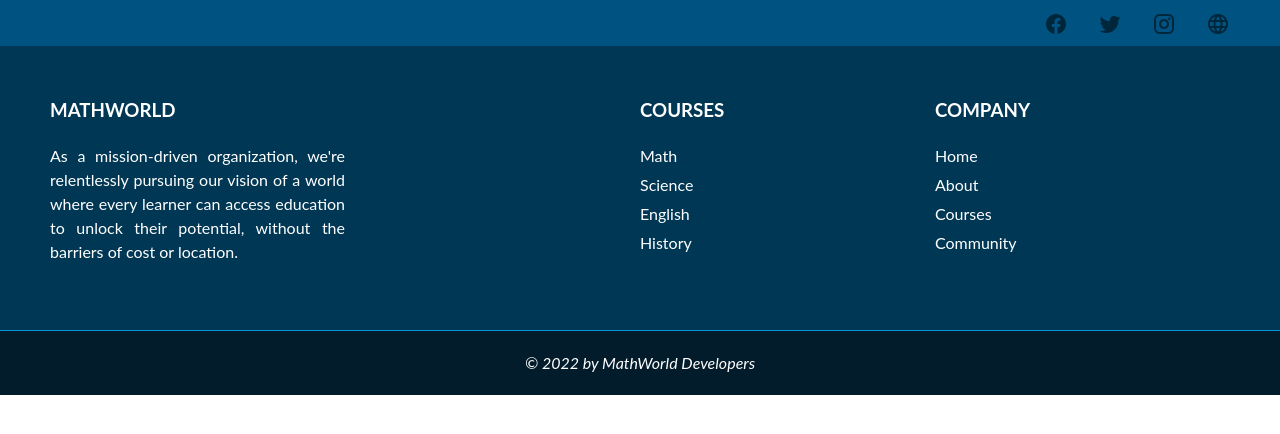
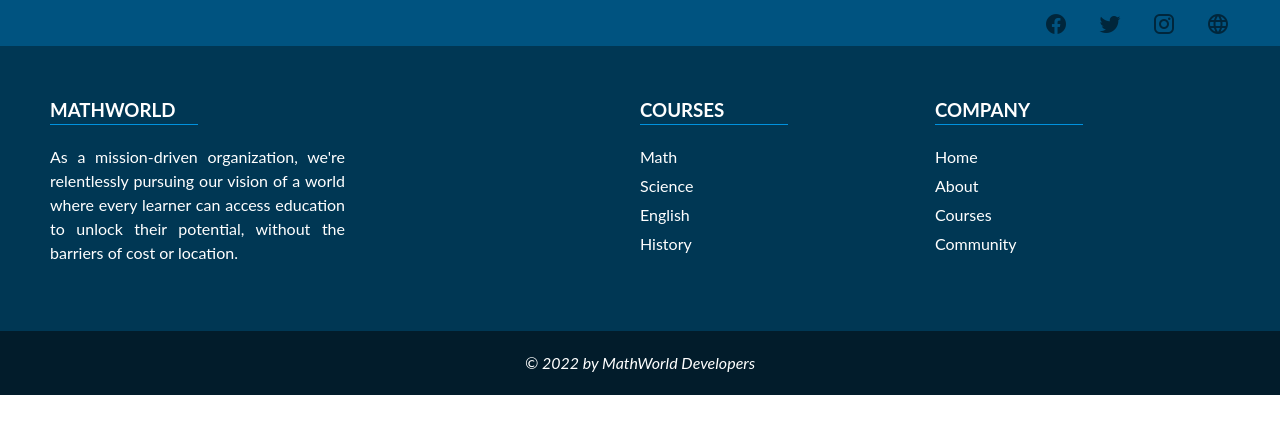
Before and after one commit to pauljor1499/vue-mw-widgets, a Vue app: page /footer in a window 1280 px wide. Shown: the top 434 px of the page. Built offline with nearby package versions, Linux system fonts and the light colour scheme.

Commit message:
update footer

```diff
--- a/src/components/Footer.vue
+++ b/src/components/Footer.vue
@@ -73,16 +73,17 @@ footer .footer-body {
   /* column-gap: 100px; */
   padding: 50px;
   background-color: #003754;
-  border-bottom: 0.5px solid #0091de;
 }
 footer .footer-body .content {
   width: 100%;
   color: white;
   text-align: left;
-  /* border: 1px solid black; */
+  /* border: 1px solid white; */
 }
 footer .footer-body .content h3 {
+  width: 50%;
   margin-bottom: 20px;
+  border-bottom: 1px solid #0091de;
 }
 footer .footer-body .content .about {
   text-align: justify;
```
